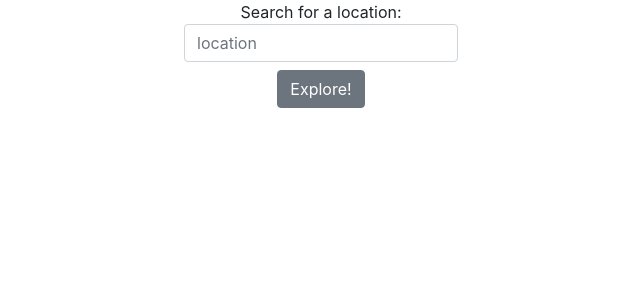
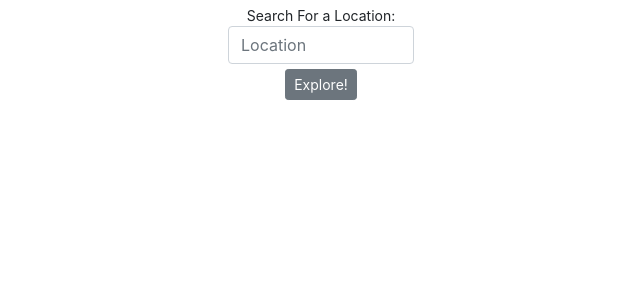
Before and after one commit to iwhitmor/city-explorer, a React (Create React App) app: page / in a window 1280 px wide. Shown: the top 300 px of the page, without its empty margins (319-959 px from the left). Built offline with nearby package versions, Linux system fonts and the light colour scheme; no server answers.

Commit message:
format bootstrap on form

```diff
--- a/src/App.js
+++ b/src/App.js
@@ -39,13 +39,13 @@ class App extends React.Component {
         <Container as='main'>
           <div className="App">
             <Form onSubmit={this.handleSearch}>
-              <Form.Label>
-                Search for a location:
+              <Form.Label column="sm" lg={2}>
+                Search For a Location:
                 {' '}
-                <Form.Control type="text" name="search" placeholder="location" />
+                <Form.Control type="text" name="search" placeholder="Location" />
               </Form.Label>
               <div>
-                <Button variant="secondary" type="submit">Explore!</Button>
+                <Button variant="secondary" size="sm" type="submit">Explore!</Button>
               </div>
             </Form>
 
@@ -54,7 +54,7 @@ class App extends React.Component {
                 <h2>Search: {this.state.q}</h2>
                 {this.state.location ?
                   <>
-                    <p>Display Name: {this.state.location.display_name}</p>
+                    <p>{this.state.location.display_name}</p>
                     <p>Latitude: {this.state.location.lat}</p>
                     <p>Longitude: {this.state.location.lon}</p>
                     <Map location={this.state.location} />
```
